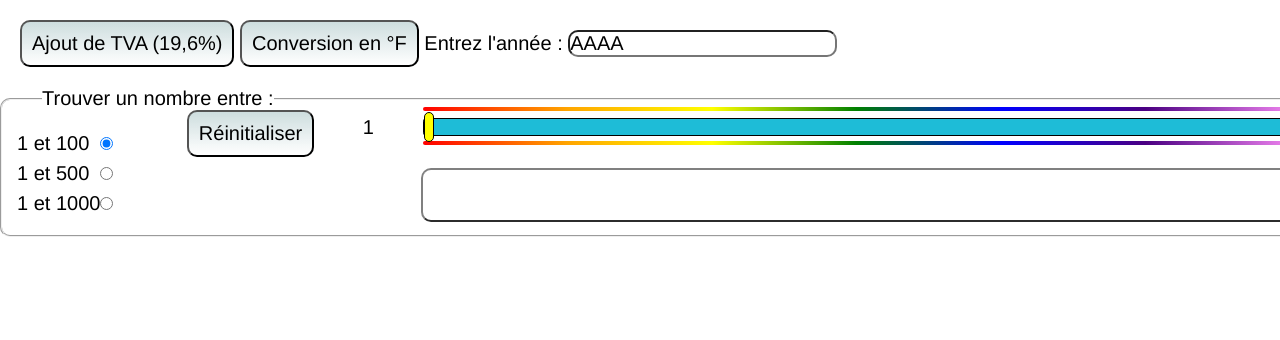
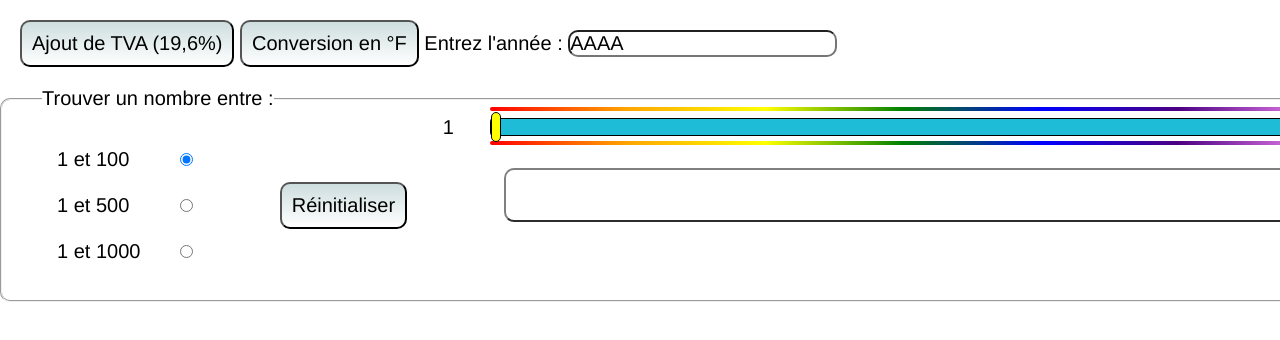
Before and after one commit to LaureBre/Tiny-bits-Javascript, a plain HTML site: page index.html in a window 1280 px wide. Shown: the top 340 px of the page. Drawn offline with Linux system fonts and the light colour scheme.

Commit message:
minor changes, bug fix, and link in Readme

```diff
--- a/css/style.css
+++ b/css/style.css
@@ -18,7 +18,6 @@ body
 button
 {
   padding: 10px;
-  /* border-radius: 6px; */
   background-image: linear-gradient(rgba(9, 88, 93, 0.2), transparent);
 }
 
@@ -36,7 +35,7 @@ fieldset
 .cadre
 {
   display: flex;
-  flex: 1;
+  flex: 2;
   padding: 15px;
   align-items: center;
 }
@@ -46,6 +45,12 @@ ul
   list-style-type: none;
   display: flex;
   flex-direction: column;
+  margin-left: 40px;
+}
+
+li
+{
+  padding: 8px 0;
 }
 
 #cadre, legend
@@ -64,6 +69,7 @@ li
   width: 900px;
 }
 
+/* Thanks to http://danielstern.ca/range.css for range appearance ! */
 input[type=range] {
   -webkit-appearance: none;
   width: 100%;
@@ -135,9 +141,9 @@ input[type=range]::-ms-thumb {
 {
   position: relative;
   float: right;
-  height: 125px;
+  height: 190px;
   align-items: center;
-  flex: 7;
+  flex: 8;
 }
 
 #affjs > p
@@ -160,7 +166,7 @@ input[type=range]::-ms-thumb {
 
 #dualRange
 {
-  flex: 8;
+  flex: 10;
   margin:0;
   padding: 0;
 }
@@ -186,3 +192,8 @@ input[type=range]::-ms-thumb {
   width: 80%;
   margin: auto;
 }
+
+#reinit
+{
+  margin:auto;
+}
--- a/index.html
+++ b/index.html
@@ -34,9 +34,9 @@
         <fieldset><legend>Trouver un nombre entre :</legend>
             <div class="cadre">
                 <ul>
-                  <li><label for="max100"> 1 et 100 </label></li>
-                  <li><label for="max500"> 1 et 500 </label></li>
-                  <li><label for="max1000">1 et 1000 </label></li>
+                    <li><label for="max100"> 1 et 100 </label></li>
+                    <li><label for="max500"> 1 et 500 </label></li>
+                    <li><label for="max1000">1 et 1000 </label></li>
                 </ul>
                 <ul>
                     <li><input type="radio" name="max" onchange="changeMax(100)" id="max100"></li>
@@ -45,7 +45,7 @@
                 </ul>
             </div>
 
-            <div>
+            <div id="reinit">
               <button type="button" onclick="reInitialise()">Réinitialiser</button>
             </div>
 
--- a/js/plusMoins2.js
+++ b/js/plusMoins2.js
@@ -56,7 +56,7 @@ function changeGuess() {
   else if (guess > quizz) {
     domMessage.innerText = "Votre nombre est trop grand.";
     if (guess > vmax) {
-      document.getElementById('pasMalin').innerText = "Voilà qui n\'est pas malin, vous saviez déjà que c\'était plus !";
+      document.getElementById('pasMalin').innerText = "Voilà qui n\'est pas malin, vous saviez déjà que c\'était moins !";
     };
     vmax = guess;
     for (i = 0; i < domFourchette.length; i++) {
```
Also changed, not shown: 1 other file.
